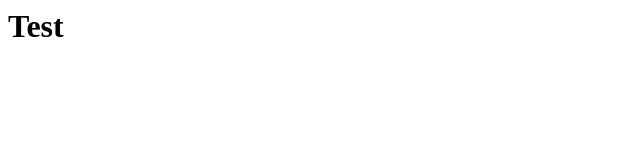
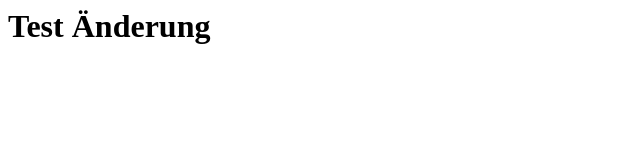
Before and after one commit to Rabauke84/Repo1, a plain HTML site: page index.html in a window 1280 px wide. Shown: the whole page, without its empty margins (0-640 px from the left). Drawn offline with Linux system fonts and the light colour scheme.

Commit message:
Aenderung2

```diff
--- a/index.html
+++ b/index.html
@@ -3,6 +3,6 @@
 
     </head>
     <body>
-        <h1>Test</h1>
+        <h1>Test Änderung</h1>
     </body>
 </html>
```
